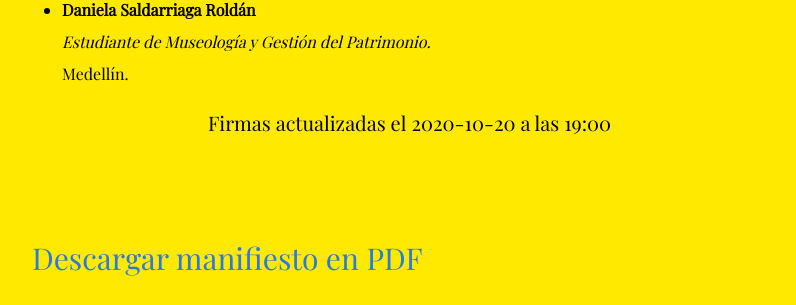
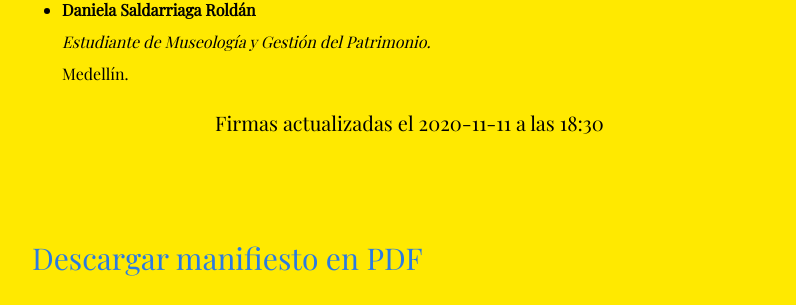
Before and after one commit to alianzacolombianademuseos/paginaweb, a Jekyll site: the page built from paginas/manifiesto.md, in a window 1280 px wide and 900 px high, scrolled down 16442 px. Shown: the part 197-502 px from the top of the window, without its empty margins (238-1034 px from the left). Built offline with Jekyll 4.4.1, drawn with Linux system fonts in a browser that asks for light colours.

Commit message:
Update manifiesto.md

```diff
--- a/paginas/manifiesto.md
+++ b/paginas/manifiesto.md
@@ -55,7 +55,7 @@ Firmado en septiembre de 2020, en medio de la cuarentena, por:
 {% endfor %}
 </ul>
 
->Firmas actualizadas el 2020-10-20 a las 19:00
+>Firmas actualizadas el 2020-11-11 a las 18:30
 
 
 [Descargar manifiesto en PDF](https://alianzacolombianademuseos.co/assets/docs/Manifiesto_ACdM.pdf)
```
